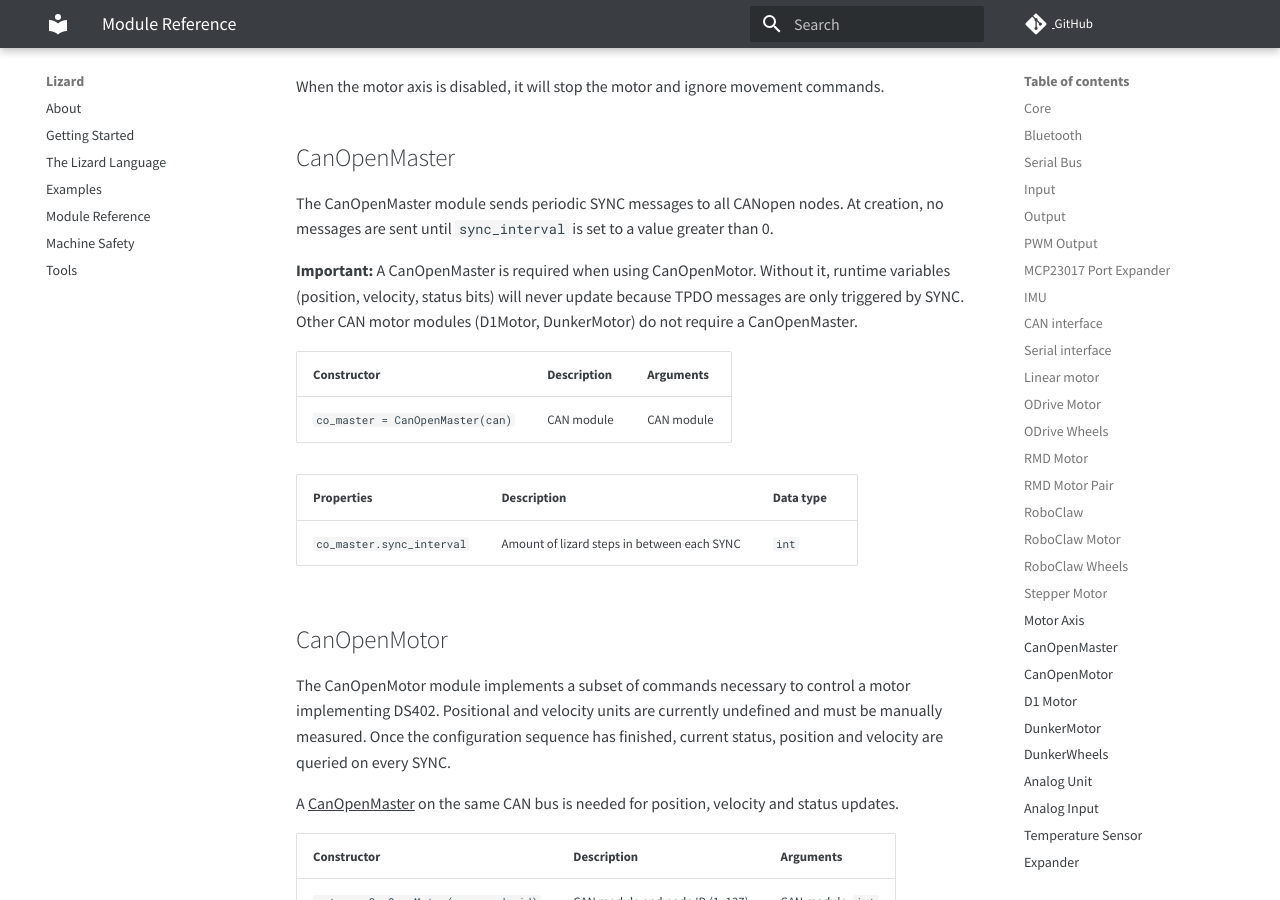
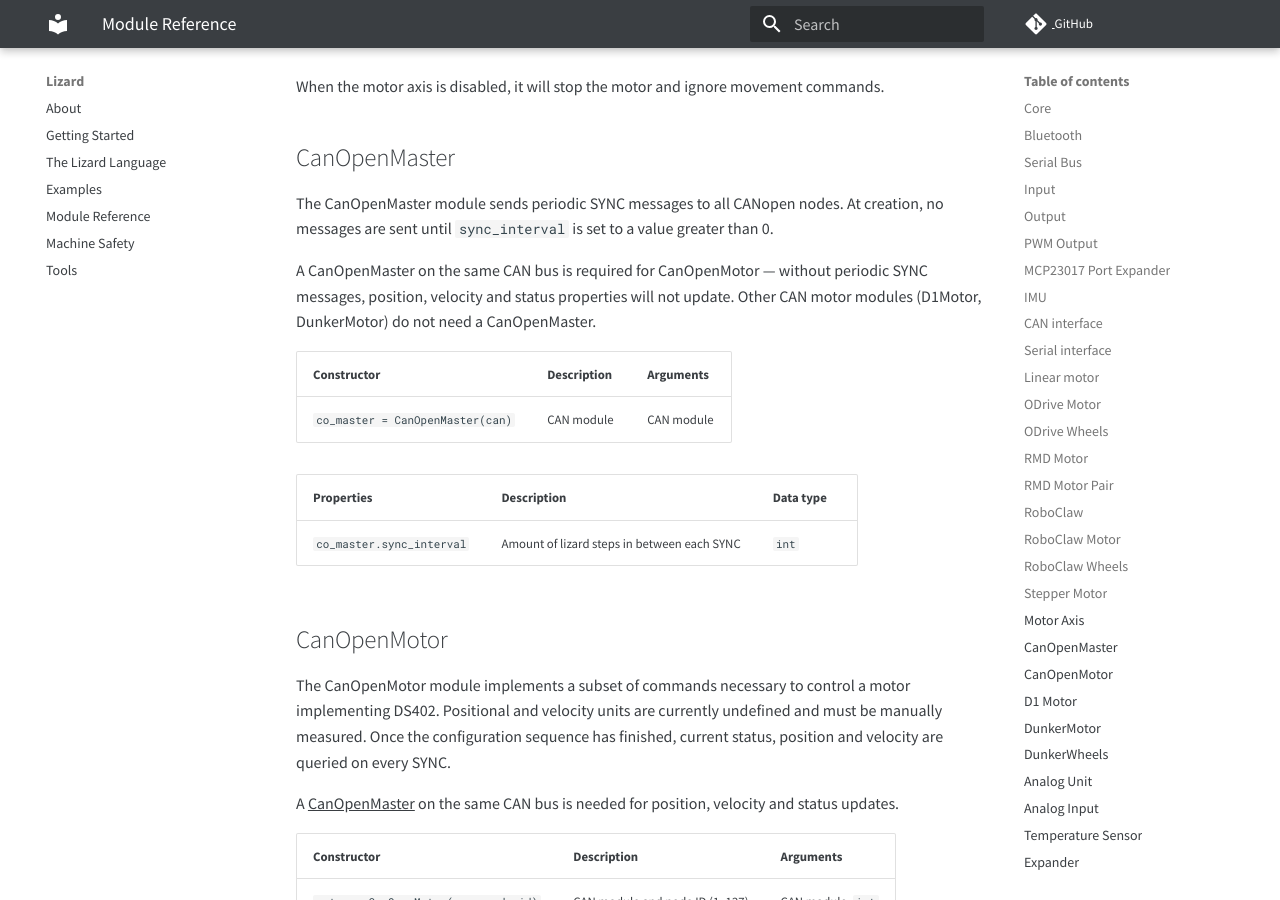
Before and after one commit to zauberzeug/lizard, an MkDocs documentation site: the page built from docs/module_reference.md, in a window 1280 px wide and 900 px high, scrolled down 22357 px. Built offline with MkDocs 1.6.1 and Material for MkDocs 9.7.7, drawn with Linux system fonts in a browser that asks for light colours; comment, search, counter and statistics services are not loaded.

Commit message:
improve line wraps and wording

```diff
--- a/docs/module_reference.md
+++ b/docs/module_reference.md
@@ -668,9 +668,12 @@ When the motor axis is disabled, it will stop the motor and ignore movement comm
 
 ## CanOpenMaster
 
-The CanOpenMaster module sends periodic SYNC messages to all CANopen nodes. At creation, no messages are sent until `sync_interval` is set to a value greater than 0.
+The CanOpenMaster module sends periodic SYNC messages to all CANopen nodes.
+At creation, no messages are sent until `sync_interval` is set to a value greater than 0.
 
-**Important:** A CanOpenMaster is required when using CanOpenMotor. Without it, runtime variables (position, velocity, status bits) will never update because TPDO messages are only triggered by SYNC. Other CAN motor modules (D1Motor, DunkerMotor) do not require a CanOpenMaster.
+A CanOpenMaster on the same CAN bus is required for CanOpenMotor —
+without periodic SYNC messages, position, velocity and status properties will not update.
+Other CAN motor modules (D1Motor, DunkerMotor) do not need a CanOpenMaster.
 
 | Constructor                      | Description | Arguments  |
 | -------------------------------- | ----------- | ---------- |
```
